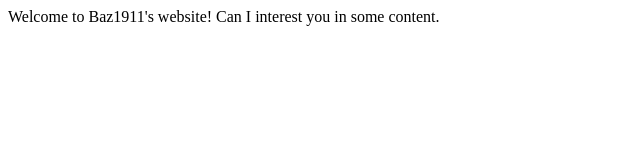
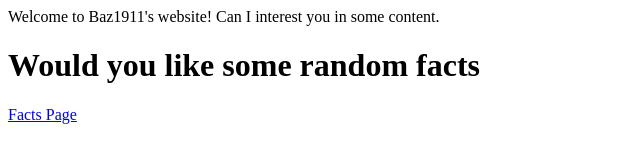
Before and after one commit to Baz1911/Baz1911-github.io, a plain HTML site: page index.html in a window 1280 px wide. Shown: the whole page, without its empty margins (0-640 px from the left). Drawn offline with Linux system fonts and the light colour scheme.

Commit message:
Adding a second page and referencing from the index page

```diff
--- a/index.html
+++ b/index.html
@@ -4,6 +4,7 @@
     Welcome to Baz1911's website! Can I interest you in some content.
 </head>
 <body>
-
+    <h1>Would you like some random facts </h1>
+    <a href="https://baz1911.github.io/FactsPage.html/">Facts Page</a>
 </body>
 </html>
```
Also changed, not shown: FactsPage.html (added).
